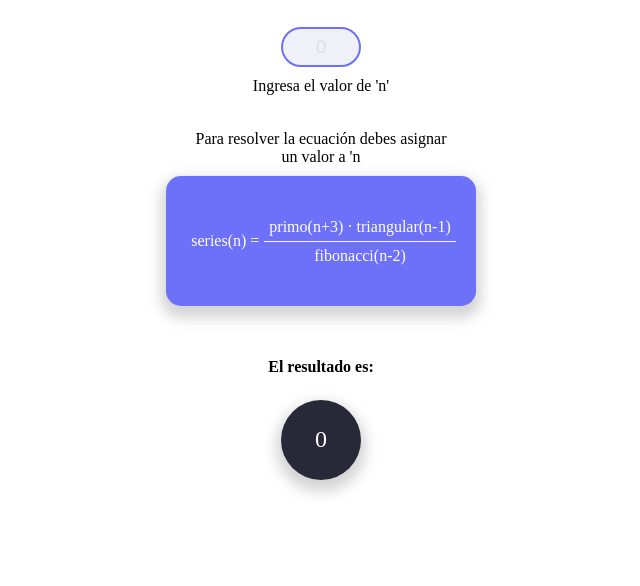
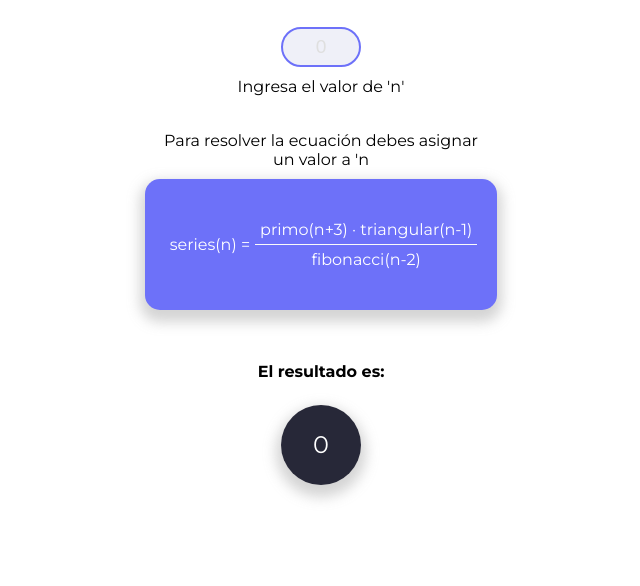
Before and after one commit to VGM137/testSngular, a React app in the folder client/: page / in a window 1280 px wide. Shown: the part 214-800 px from the top of the page, without its empty margins (319-959 px from the left). Built offline with nearby package versions, Linux system fonts and the light colour scheme.

Commit message:
Application done

```diff
--- a/client/src/assets/styles/App.css
+++ b/client/src/assets/styles/App.css
@@ -3,7 +3,7 @@
 }
 
 body{
-  font-family: Montserrat sans-serif;
+  font-family: Montserrat, sans-serif;
   margin: 0;
 }
 
```
